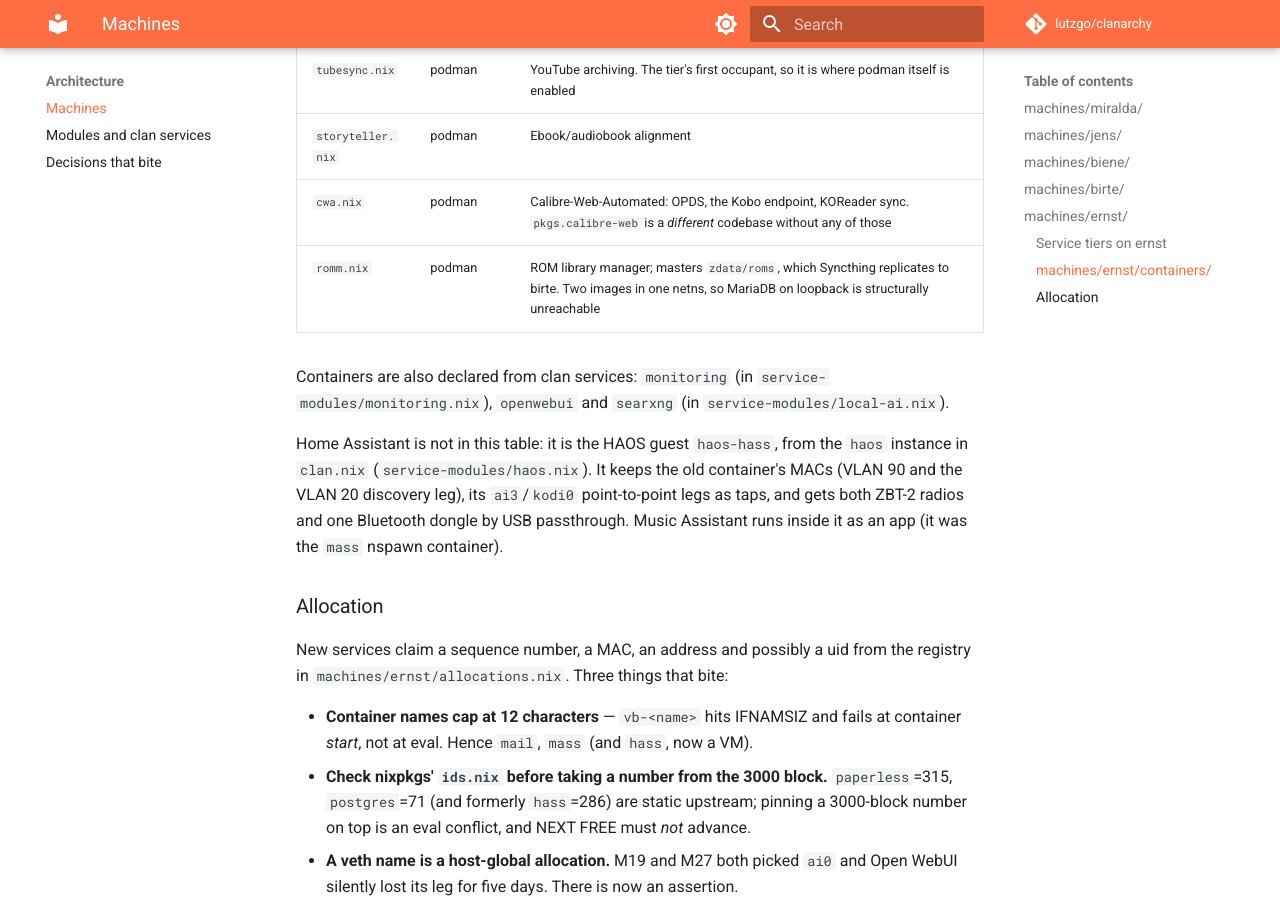
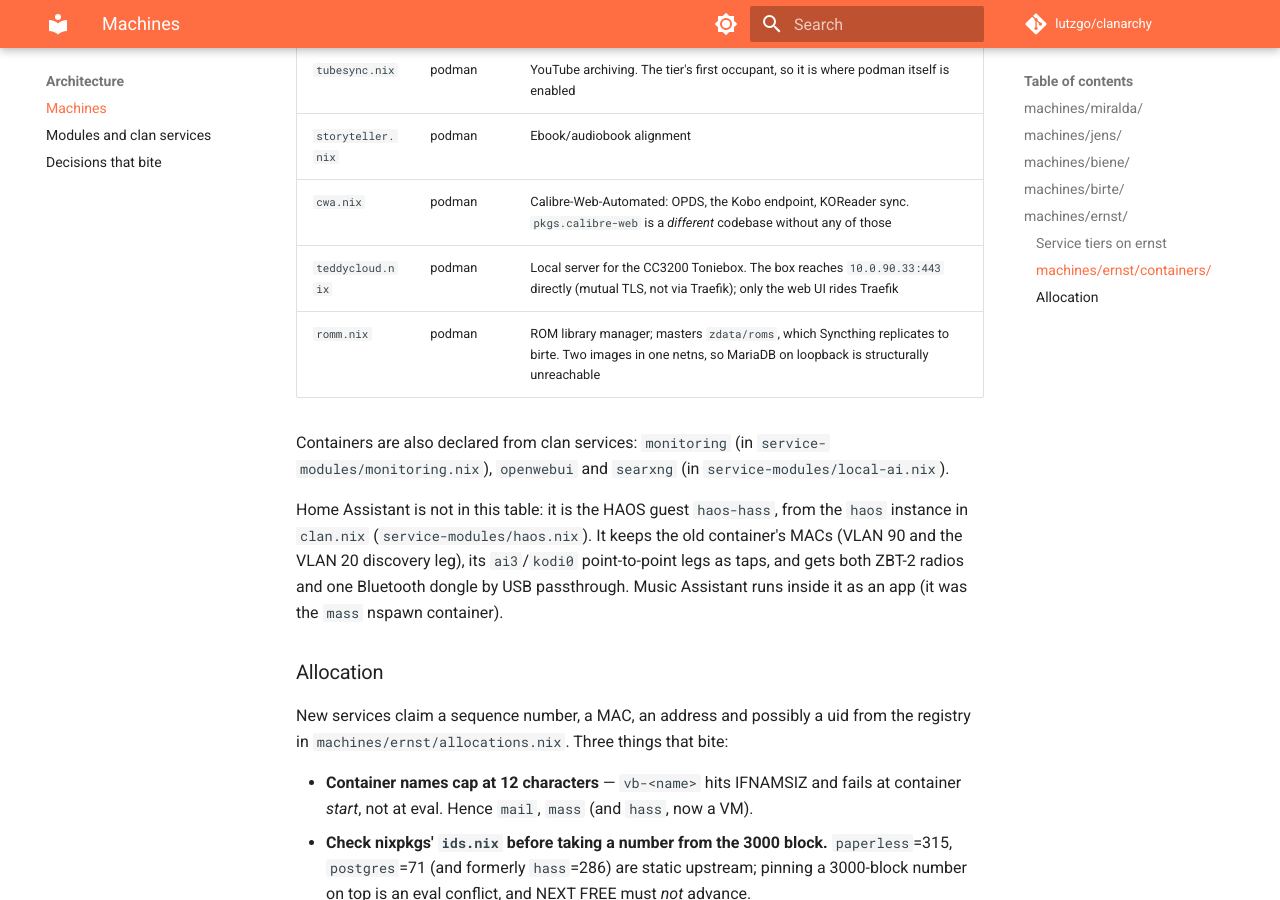
Before and after one commit to lutzgo/clanarchy, an MkDocs documentation site: the page built from docs/architecture/machines.md, in a window 1280 px wide and 900 px high, scrolled down 5327 px. Built offline with MkDocs 1.6.1 and Material for MkDocs 9.7.7, drawn with Linux system fonts in a browser that asks for light colours; comment, search, counter and statistics services are not loaded.

Commit message:
feat(ernst): TeddyCloud, a local server for the CC3200 Toniebox (#450)
Podman tier (image only, not in nixpkgs), pinned to tc_v0.7.1 by digest.
Own address 10.0.90.33 (seq 25, uid 3044). The web UI rides Traefik behind
forward-auth; the box reaches :443 directly from the IoT VLAN, because it
needs mutual TLS that Traefik cannot terminate.

modules/containers/lib.nix: an allowFrom peer may now be a subnet written
with its prefix length; bare addresses are still pinned to /32 (/128).

Co-authored-by: Claude Opus 5.5 <noreply@anthropic.com>

```diff
--- a/docs/architecture/machines.md
+++ b/docs/architecture/machines.md
@@ -117,6 +117,7 @@ what was rejected. One line each here:
 | `tubesync.nix` | podman | YouTube archiving. The tier's first occupant, so it is where podman itself is enabled |
 | `storyteller.nix` | podman | Ebook/audiobook alignment |
 | `cwa.nix` | podman | Calibre-Web-Automated: OPDS, the Kobo endpoint, KOReader sync. `pkgs.calibre-web` is a *different* codebase without any of those |
+| `teddycloud.nix` | podman | Local server for the CC3200 Toniebox. The box reaches `10.0.90.33:443` directly (mutual TLS, not via Traefik); only the web UI rides Traefik |
 | `romm.nix` | podman | ROM library manager; masters `zdata/roms`, which Syncthing replicates to birte. Two images in one netns, so MariaDB on loopback is structurally unreachable |
 
 Containers are also declared from clan services: `monitoring` (in
```
Also changed, not shown: 9 other files.
